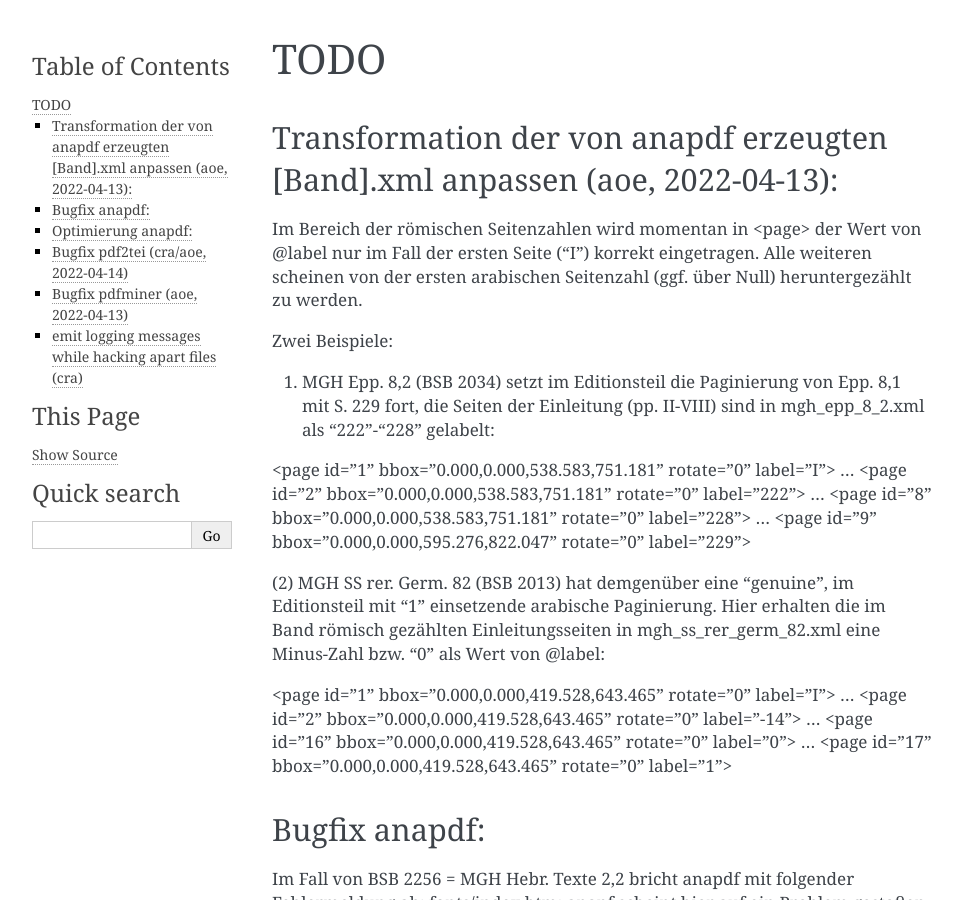
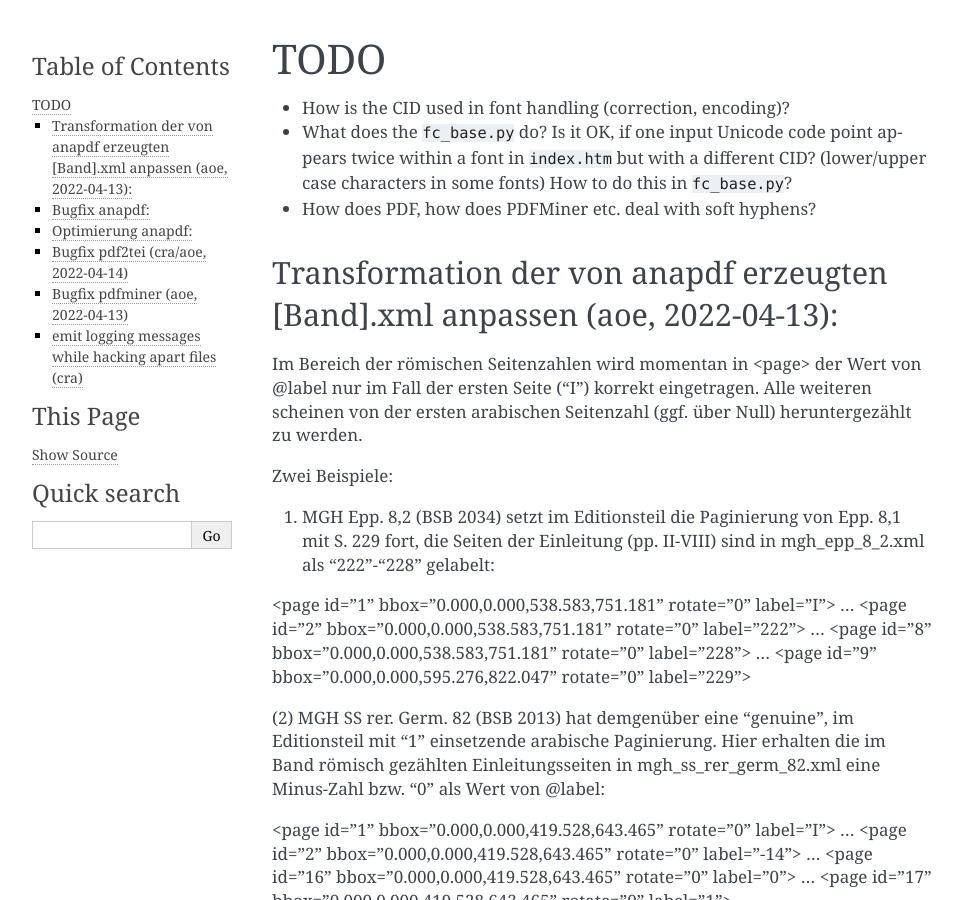
Before and after one commit to rotula/anapdf, a Sphinx documentation site: the page built from doc/TODO.rst, in a window 1280 px wide and 900 px high. Shown: the whole window, without its empty margins (148-1110 px from the left). Built offline with Sphinx 7.4.7, drawn with Linux system fonts in a browser that asks for light colours; pages that are not in the unit, such as notebooks, are missing from menus.

Commit message:
TODO: font handling problems.

```diff
--- a/doc/TODO.rst
+++ b/doc/TODO.rst
@@ -1,6 +1,12 @@
 ****
 TODO
 ****
+
+- How is the CID used in font handling (correction, encoding)?
+- What does the ``fc_base.py`` do? Is it OK, if one input Unicode code point appears
+  twice within a font in ``index.htm`` but with a different CID? (lower/upper case
+  characters in some fonts) How to do this in ``fc_base.py``?
+- How does PDF, how does PDFMiner etc. deal with soft hyphens?
 
 Transformation der von anapdf erzeugten [Band].xml anpassen (aoe, 2022-04-13):
 ==============================================================================
```
